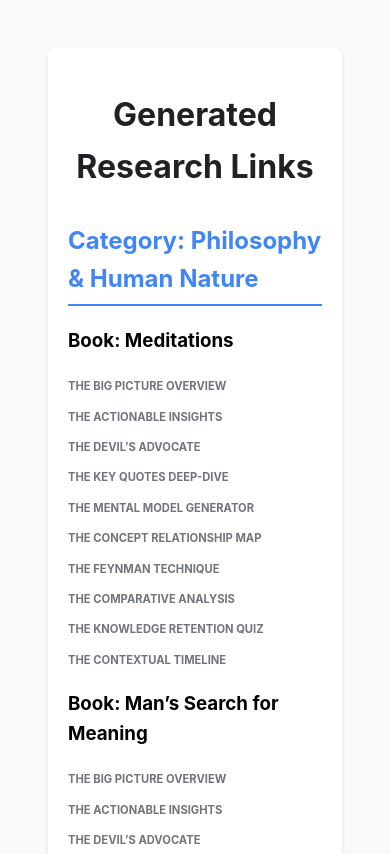
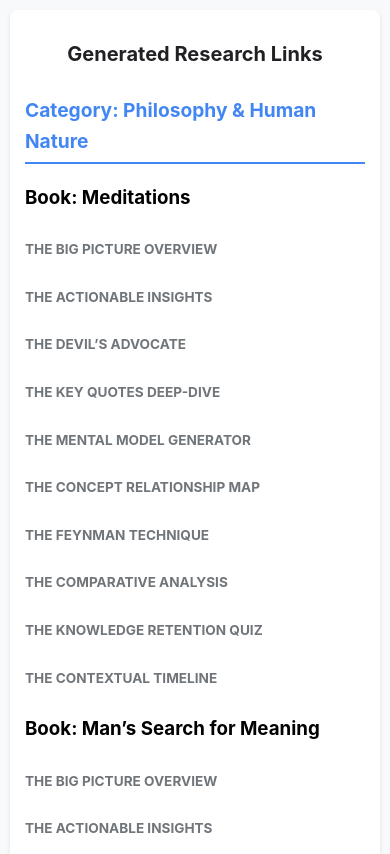
Before and after one commit to lembarek/ai-prompts, a plain HTML site: page index.html in a window 390 px wide. Shown: the top 854 px of the page. Drawn offline with Linux system fonts and the light colour scheme.

Commit message:
support mobile

```diff
--- a/index.html
+++ b/index.html
@@ -3,16 +3,47 @@
 <html lang="en">
 <head>
     <meta charset="UTF-8">
+    <meta name="viewport" content="width=device-width, initial-scale=1.0">
     <title>Prompt Library Links</title>
     <style>
-        body { font-family: -apple-system, BlinkMacSystemFont, "Segoe UI", Roboto, Helvetica, Arial, sans-serif; line-height: 1.6; padding: 40px; background-color: #f8f9fa; }
-        .container { max-width: 900px; margin: auto; background: white; padding: 20px; border-radius: 8px; box-shadow: 0 2px 4px rgba(0,0,0,0.1); }
-        .category-section { margin-bottom: 40px; }
-        .prompt-link { display: block; margin: 8px 0; color: #1a0dab; text-decoration: none; font-size: 14px; }
+        body {
+            font-family: -apple-system, BlinkMacSystemFont, "Segoe UI", Roboto, Helvetica, Arial, sans-serif;
+            line-height: 1.6;
+            padding: 20px; /* Reduced from 40px for mobile screens */
+            background-color: #f8f9fa;
+            margin: 0;
+        }
+        .container {
+            max-width: 900px;
+            margin: auto;
+            background: white;
+            padding: 20px;
+            border-radius: 8px;
+            box-shadow: 0 2px 4px rgba(0,0,0,0.1);
+        }
+        .category-section { margin-bottom: 30px; }
+
+        /* 2. BETTER READABILITY: Increased link size and tap area */
+        .prompt-link {
+            display: block;
+            margin: 12px 0;
+            color: #1a0dab;
+            text-decoration: none;
+            font-size: 16px; /* 16px is the standard for mobile readability */
+            padding: 5px 0;
+        }
         .prompt-link:hover { text-decoration: underline; background-color: #f1f3f4; }
-        h1 { color: #202124; text-align: center; }
-        h2 { border-bottom: 2px solid #4285f4; color: #4285f4; padding-bottom: 5px; margin-top: 30px; }
-        .meta-info { font-size: 0.8em; color: #70757a; margin-right: 10px; font-weight: bold; }
+
+        h1 { color: #202124; text-align: center; font-size: 1.5rem; }
+        h2 { border-bottom: 2px solid #4285f4; color: #4285f4; padding-bottom: 5px; margin-top: 25px; font-size: 1.2rem; }
+        .meta-info { font-size: 0.85em; color: #70757a; margin-right: 10px; font-weight: bold; }
+
+        /* 3. OPTIONAL: Extra polish for very small screens */
+        @media (max-width: 480px) {
+            body { padding: 10px; }
+            .container { padding: 15px; }
+            h1 { font-size: 1.25rem; }
+        }
     </style>
 </head>
 <body>
```
Also changed, not shown: 1 other file.
